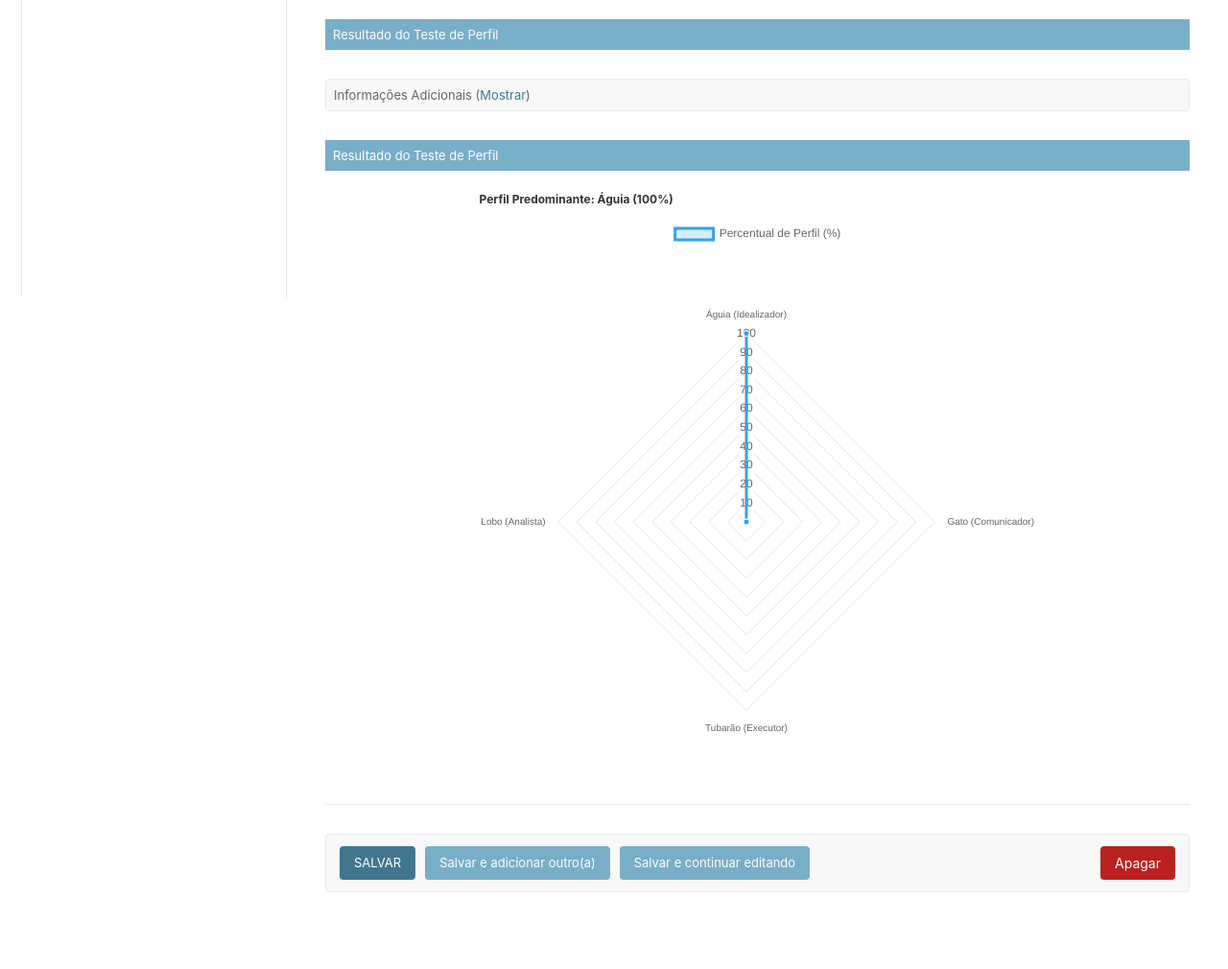
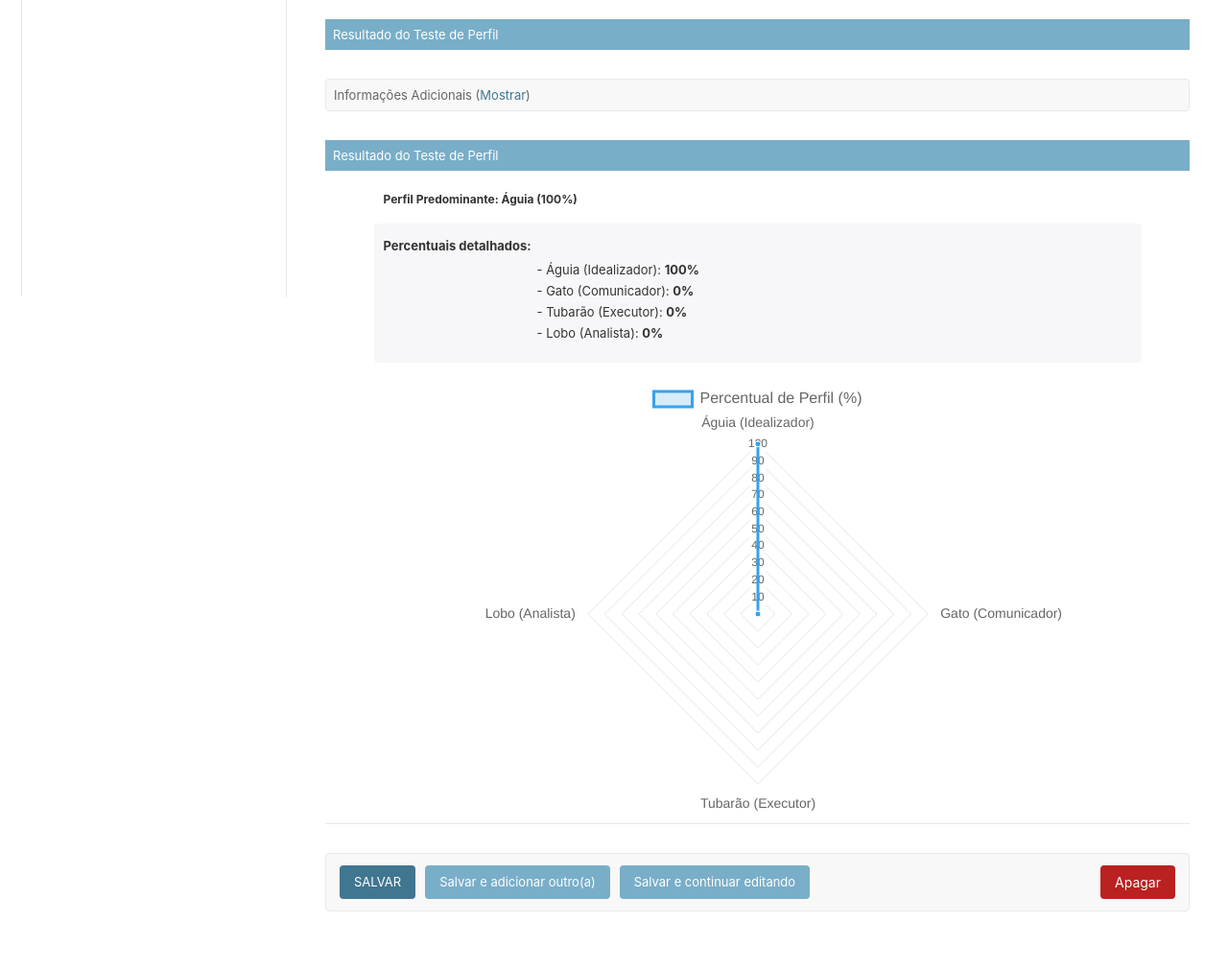
Before and after one commit to SutterDorneles/sistema-recrutamento-django, a Django app: a page that uses vagas/templates/admin/vagas/candidato/change_form.html in a window 1280 px wide. Shown: the part 577-1587 px from the top of the page at 96% size. Before the commit the page ends 1507 px from the top, so only its background shows below. Run offline with Django 4.2, Linux system fonts and the light colour scheme; a user stored in the database is signed in; data comes from the database, SQL or seed files in the repository.

Commit message:
Adiciona gráfico de radar e percentuais na análise de perfil do candidato

```diff
--- a/vagas/templates/admin/vagas/candidato/change_form.html
+++ b/vagas/templates/admin/vagas/candidato/change_form.html
@@ -8,15 +8,29 @@
     <fieldset class="module aligned">
         <h2>Resultado do Teste de Perfil</h2>
         <div class="form-row">
-            <div style="width: 100%; max-width: 600px; margin: 0 auto;">
+            <div style="width: 100%; max-width: 800px; margin: 0 auto;">
                 <h4>Perfil Predominante: <strong>{{ chart_data.perfil_principal|default:"Não calculado" }}</strong></h4>
-                <!-- CORREÇÃO: Passando os dados através de atributos data-* -->
-                <canvas id="radarChart"
-                        data-aguia="{{ chart_data.aguia|default:0 }}"
-                        data-gato="{{ chart_data.gato|default:0 }}"
-                        data-tubarao="{{ chart_data.tubarao|default:0 }}"
-                        data-lobo="{{ chart_data.lobo|default:0 }}">
-                </canvas>
+
+                <!-- Percentuais detalhados por escrito -->
+                <div style="margin-top: 15px; padding: 10px; background-color: #f7f7f9; border-radius: 4px;">
+                    <p><strong>Percentuais detalhados:</strong></p>
+                    <ul style="list-style-type: none; padding-left: 0;">
+                        <li>- Águia (Idealizador): <strong>{{ chart_data.aguia }}%</strong></li>
+                        <li>- Gato (Comunicador): <strong>{{ chart_data.gato }}%</strong></li>
+                        <li>- Tubarão (Executor): <strong>{{ chart_data.tubarao }}%</strong></li>
+                        <li>- Lobo (Analista): <strong>{{ chart_data.lobo }}%</strong></li>
+                    </ul>
+                </div>
+
+                <!-- CORREÇÃO: Tamanho definido diretamente no canvas, como você sugeriu -->
+                <div style="margin-top: 20px;">
+                    <canvas id="radarChart" width="800" height="450"
+                            data-aguia="{{ chart_data.aguia|default:0 }}"
+                            data-gato="{{ chart_data.gato|default:0 }}"
+                            data-tubarao="{{ chart_data.tubarao|default:0 }}"
+                            data-lobo="{{ chart_data.lobo|default:0 }}">
+                    </canvas>
+                </div>
             </div>
         </div>
     </fieldset>
@@ -32,7 +46,6 @@
             if (chartCanvas && typeof Chart !== 'undefined') {
                 const ctx = chartCanvas.getContext('2d');
 
-                // CORREÇÃO: Lendo os dados a partir dos atributos data-* do canvas
                 const chartData = [
                     chartCanvas.dataset.aguia,
                     chartCanvas.dataset.gato,
@@ -62,6 +75,8 @@
                         }]
                     },
                     options: {
+                        // Removido maintainAspectRatio para permitir o tamanho fixo
+                        maintainAspectRatio: false,
                         elements: {
                             line: {
                                 borderWidth: 3
@@ -73,7 +88,25 @@
                                     display: false
                                 },
                                 suggestedMin: 0,
-                                suggestedMax: 100
+                                suggestedMax: 100,
+                                // --- ALTERAÇÃO AQUI ---
+                                // Aumenta o tamanho da fonte dos perfis (Águia, Gato, etc.)
+                                pointLabels: {
+                                    font: {
+                                        size: 14
+                                    }
+                                }
+                            }
+                        },
+                        // --- ALTERAÇÃO AQUI ---
+                        // Aumenta o tamanho da fonte da legenda (Percentual de Perfil)
+                        plugins: {
+                            legend: {
+                                labels: {
+                                    font: {
+                                        size: 16
+                                    }
+                                }
                             }
                         }
                     }
```
